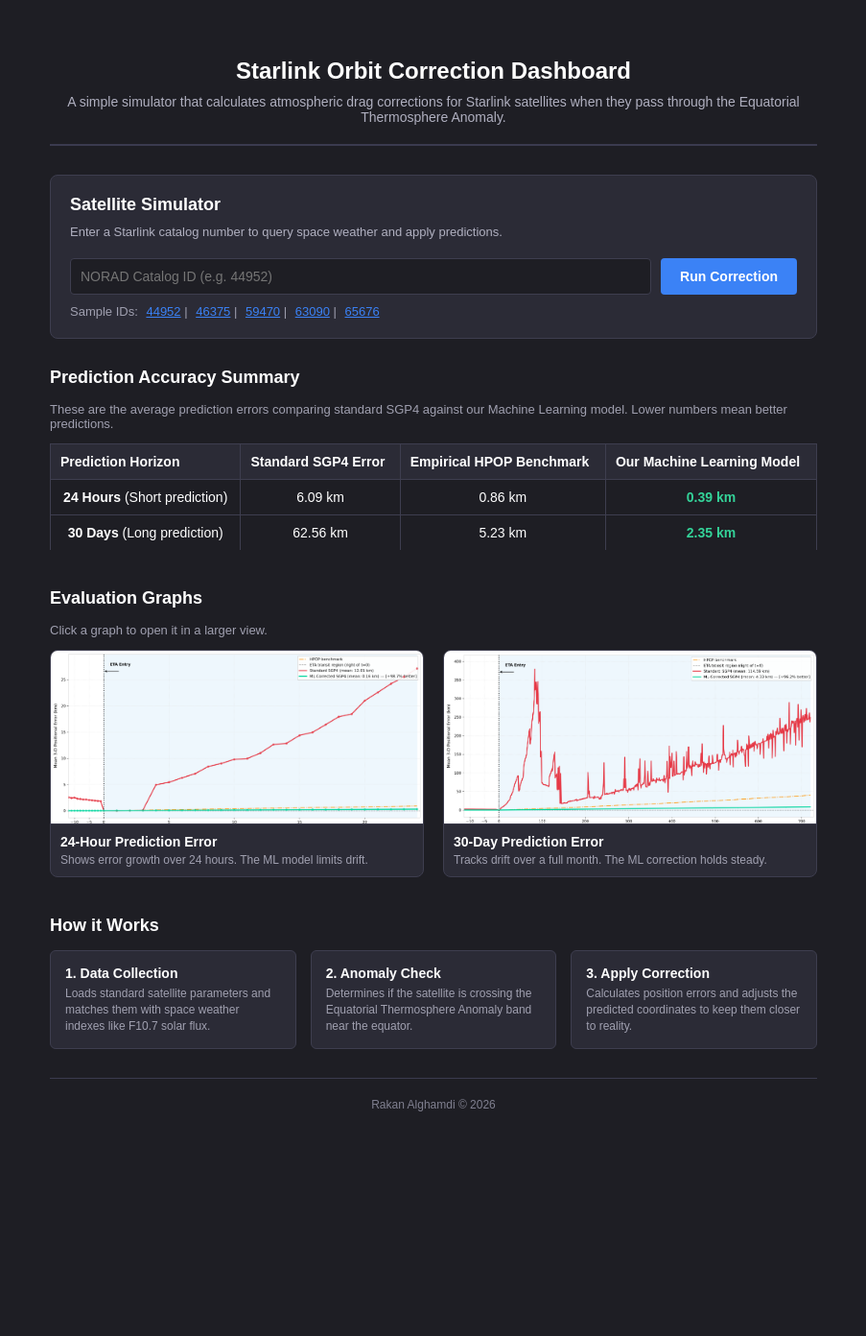
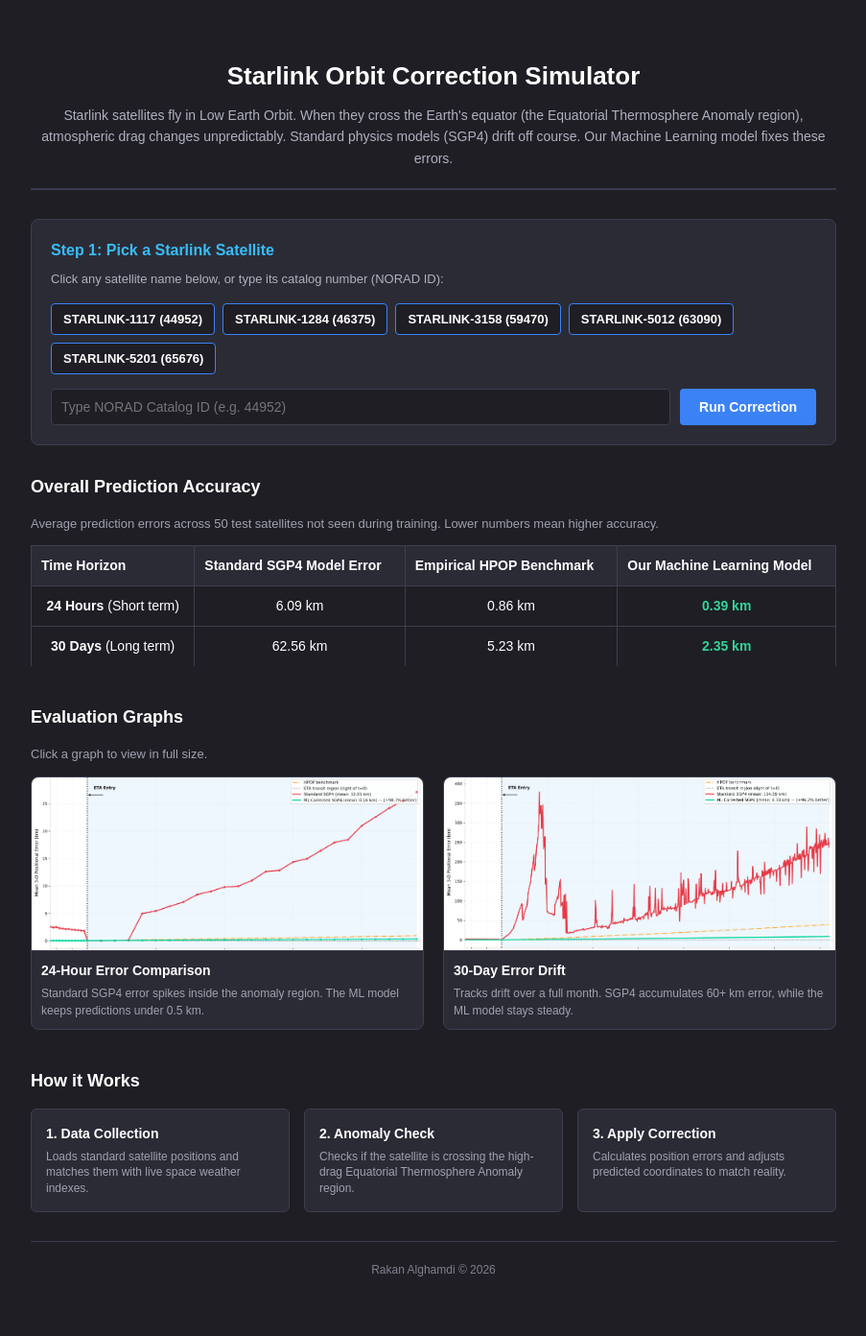
Before and after one commit to RakanCoder67/ETA_PREDICTION, a FastAPI app: page / in a window 1280 px wide. Shown: the whole page at 96% size, without its empty margins (188-1091 px from the left). Before the commit the page ends 1158 px from the top, so only its background shows below. Run offline with FastAPI, Linux system fonts and the light colour scheme.

Commit message:
Simplify prediction tool UX with 2-step layout, sample satellite buttons, and plain English summary

```diff
--- a/templates/index.html
+++ b/templates/index.html
@@ -18,10 +18,11 @@
       font-family: Arial, sans-serif;
       margin: 0;
       padding: 0;
+      line-height: 1.5;
     }
 
     .container {
-      max-width: 800px;
+      max-width: 840px;
       margin: 20px auto;
       padding: 20px;
     }
@@ -35,13 +36,14 @@
 
     header h1 {
       margin: 0 0 10px 0;
-      font-size: 24px;
+      font-size: 26px;
     }
 
     header p {
       color: #b0b0c0;
       font-size: 14px;
       margin: 0;
+      line-height: 1.6;
     }
 
     /* CARD STYLE FOR THE INPUT TOOL */
@@ -53,17 +55,43 @@
       margin-bottom: 30px;
     }
 
-    .tool-section h2 {
-      font-size: 18px;
+    .step-title {
+      font-size: 16px;
+      font-weight: bold;
       margin-top: 0;
-      margin-bottom: 10px;
+      margin-bottom: 8px;
+      color: #38bdf8;
     }
 
     .tool-section p {
       color: #b0b0c0;
       font-size: 13px;
       margin-top: 0;
-      margin-bottom: 20px;
+      margin-bottom: 15px;
+    }
+
+    /* SATELLITE PICKER BUTTONS */
+    .sat-picker {
+      display: flex;
+      flex-wrap: wrap;
+      gap: 8px;
+      margin-bottom: 15px;
+    }
+
+    .sat-btn {
+      background-color: #1e1e24;
+      color: #ffffff;
+      border: 1px solid #3b82f6;
+      border-radius: 4px;
+      padding: 8px 12px;
+      font-size: 13px;
+      cursor: pointer;
+      font-weight: bold;
+      transition: background-color 0.2s;
+    }
+
+    .sat-btn:hover {
+      background-color: #3b82f6;
     }
 
     .form-group {
@@ -86,7 +114,7 @@
       box-sizing: border-box;
     }
 
-    .btn {
+    .btn-run {
       background-color: #3b82f6;
       color: #ffffff;
       border: none;
@@ -97,26 +125,13 @@
       cursor: pointer;
     }
 
-    .btn:hover {
+    .btn-run:hover {
       background-color: #2563eb;
     }
 
-    .btn:disabled {
+    .btn-run:disabled {
       background-color: #555555;
       cursor: not-allowed;
-    }
-
-    .suggestions {
-      margin-top: 10px;
-      font-size: 13px;
-      color: #a0a0b0;
-    }
-
-    .suggest-chip {
-      color: #3b82f6;
-      cursor: pointer;
-      text-decoration: underline;
-      margin-left: 5px;
     }
 
     /* LOADER & ERRORS */
@@ -396,72 +432,83 @@
   <div class="container">
     <!-- HEADER -->
     <header>
-      <h1>Starlink Orbit Correction Dashboard</h1>
-      <p>A simple simulator that calculates atmospheric drag corrections for Starlink satellites when they pass through the Equatorial Thermosphere Anomaly.</p>
+      <h1>Starlink Orbit Correction Simulator</h1>
+      <p>Starlink satellites fly in Low Earth Orbit. When they cross the Earth's equator (the Equatorial Thermosphere Anomaly region), atmospheric drag changes unpredictably. Standard physics models (SGP4) drift off course. Our Machine Learning model fixes these errors.</p>
     </header>
 
     <!-- SIMULATOR TOOL -->
     <section class="tool-section">
-      <h2>Satellite Simulator</h2>
-      <p>Enter a Starlink catalog number to query space weather and apply predictions.</p>
+      <div class="step-title">Step 1: Pick a Starlink Satellite</div>
+      <p>Click any satellite name below, or type its catalog number (NORAD ID):</p>
+
+      <div class="sat-picker">
+        <button class="sat-btn" onclick="selectSat(44952)">STARLINK-1117 (44952)</button>
+        <button class="sat-btn" onclick="selectSat(46375)">STARLINK-1284 (46375)</button>
+        <button class="sat-btn" onclick="selectSat(59470)">STARLINK-3158 (59470)</button>
+        <button class="sat-btn" onclick="selectSat(63090)">STARLINK-5012 (63090)</button>
+        <button class="sat-btn" onclick="selectSat(65676)">STARLINK-5201 (65676)</button>
+      </div>
 
       <div class="form-group">
         <div class="input-field">
           <input
             type="number"
             id="norad-input"
-            placeholder="NORAD Catalog ID (e.g. 44952)"
+            placeholder="Type NORAD Catalog ID (e.g. 44952)"
             min="1"
             autocomplete="off"
           />
         </div>
-        <button id="predict-btn" class="btn" onclick="runPrediction()">Run Correction</button>
-      </div>
-
-      <div class="suggestions">
-        Sample IDs:
-        <span class="suggest-chip" onclick="setNorad(44952)">44952</span> |
-        <span class="suggest-chip" onclick="setNorad(46375)">46375</span> |
-        <span class="suggest-chip" onclick="setNorad(59470)">59470</span> |
-        <span class="suggest-chip" onclick="setNorad(63090)">63090</span> |
-        <span class="suggest-chip" onclick="setNorad(65676)">65676</span>
+        <button id="predict-btn" class="btn-run" onclick="runPrediction()">Run Correction</button>
       </div>
 
       <!-- Loading and Error indicators -->
       <div id="loading-spinner" class="loader">
-        <span>Running prediction calculations...</span>
+        <span>Calculating satellite trajectory adjustments...</span>
       </div>
 
       <div id="error-message" class="error-box"></div>
 
       <!-- RESULTS PANEL -->
       <div id="results-block" class="results-block">
-        <div class="results-info">
-          <div>
-            <h3 id="sat-label">—</h3>
-            <p id="sat-epoch">—</p>
+        <div class="step-title">Step 2: Satellite Correction Results</div>
+
+        <!-- Summary cards grid -->
+        <div class="summary-grid">
+          <div class="summary-card">
+            <div class="lbl">Selected Satellite</div>
+            <div class="val" id="summary-sat-name">—</div>
+            <div style="font-size: 11px; color: #808090; margin-top: 2px;" id="summary-sat-id">—</div>
           </div>
-          <span id="sat-badge" class="status-badge badge-out">—</span>
+          <div class="summary-card">
+            <div class="lbl">Equatorial Anomaly Region Status</div>
+            <span id="summary-sat-badge" class="status-badge badge-out">—</span>
+            <div style="font-size: 11px; color: #808090; margin-top: 4px;">High atmospheric drag zone near equator</div>
+          </div>
         </div>
 
         <div class="chart-box">
           <canvas id="prediction-chart"></canvas>
         </div>
 
+        <div class="chart-explanation">
+          <strong>What this chart shows:</strong> The blue line shows how many kilometers our Machine Learning model adjusted the satellite's position to keep it accurate over time. Higher numbers mean standard physics formulas drifted off course and our model corrected them.
+        </div>
+
         <!-- Toggle raw coordinates -->
         <button id="toggle-table-btn" class="toggle-btn" onclick="toggleDetails()">
-          Show Raw Coordinates
+          View Exact Coordinates & Data Table
         </button>
 
         <div id="table-wrap" class="table-container">
           <table>
             <thead>
               <tr>
-                <th>Horizon</th>
-                <th>Target Time (UTC)</th>
-                <th>Latitude / Longitude</th>
+                <th>Time Horizon</th>
+                <th>Target Date & Time (UTC)</th>
+                <th>Location (Latitude / Longitude)</th>
                 <th>Altitude (km)</th>
-                <th>Correction (km)</th>
+                <th>Position Fixed by ML (km)</th>
               </tr>
             </thead>
             <tbody id="trajectory-table-body"></tbody>
@@ -472,29 +519,29 @@
 
     <!-- ACCURACY NUMBERS -->
     <section class="compare-section">
-      <h2>Prediction Accuracy Summary</h2>
+      <h2>Overall Prediction Accuracy</h2>
       <p style="font-size: 13px; color: #a0a0b0; margin-top: 0;">
-        These are the average prediction errors comparing standard SGP4 against our Machine Learning model. Lower numbers mean better predictions.
+        Average prediction errors across 50 test satellites not seen during training. Lower numbers mean higher accuracy.
       </p>
 
       <table class="compare-table">
         <thead>
           <tr>
-            <th>Prediction Horizon</th>
-            <th>Standard SGP4 Error</th>
+            <th>Time Horizon</th>
+            <th>Standard SGP4 Model Error</th>
             <th>Empirical HPOP Benchmark</th>
             <th>Our Machine Learning Model</th>
           </tr>
         </thead>
         <tbody>
           <tr>
-            <td><strong>24 Hours</strong> (Short prediction)</td>
+            <td><strong>24 Hours</strong> (Short term)</td>
             <td>6.09 km</td>
             <td>0.86 km</td>
             <td class="best">0.39 km</td>
           </tr>
           <tr>
-            <td><strong>30 Days</strong> (Long prediction)</td>
+            <td><strong>30 Days</strong> (Long term)</td>
             <td>62.56 km</td>
             <td>5.23 km</td>
             <td class="best">2.35 km</td>
@@ -507,23 +554,23 @@
     <section class="graphs-section">
       <h2>Evaluation Graphs</h2>
       <p style="font-size: 13px; color: #a0a0b0; margin-top: 0;">
-        Click a graph to open it in a larger view.
+        Click a graph to view in full size.
       </p>
 
       <div class="graphs-grid">
         <div class="graph-card" onclick="openLightbox('/images/comparison_24h.png')">
           <img src="/images/comparison_24h.png" alt="24h comparison graph" loading="lazy" />
           <div class="graph-info">
-            <div class="graph-title">24-Hour Prediction Error</div>
-            <div class="graph-desc">Shows error growth over 24 hours. The ML model limits drift.</div>
+            <div class="graph-title">24-Hour Error Comparison</div>
+            <div class="graph-desc">Standard SGP4 error spikes inside the anomaly region. The ML model keeps predictions under 0.5 km.</div>
           </div>
         </div>
 
         <div class="graph-card" onclick="openLightbox('/images/comparison_30d.png')">
           <img src="/images/comparison_30d.png" alt="30d comparison graph" loading="lazy" />
           <div class="graph-info">
-            <div class="graph-title">30-Day Prediction Error</div>
-            <div class="graph-desc">Tracks drift over a full month. The ML correction holds steady.</div>
+            <div class="graph-title">30-Day Error Drift</div>
+            <div class="graph-desc">Tracks drift over a full month. SGP4 accumulates 60+ km error, while the ML model stays steady.</div>
           </div>
         </div>
       </div>
@@ -535,15 +582,15 @@
       <div class="info-grid">
         <div class="info-card">
           <div class="info-title">1. Data Collection</div>
-          <div class="info-desc">Loads standard satellite parameters and matches them with space weather indexes like F10.7 solar flux.</div>
+          <div class="info-desc">Loads standard satellite positions and matches them with live space weather indexes.</div>
         </div>
         <div class="info-card">
           <div class="info-title">2. Anomaly Check</div>
-          <div class="info-desc">Determines if the satellite is crossing the Equatorial Thermosphere Anomaly band near the equator.</div>
+          <div class="info-desc">Checks if the satellite is crossing the high-drag Equatorial Thermosphere Anomaly region.</div>
         </div>
         <div class="info-card">
           <div class="info-title">3. Apply Correction</div>
-          <div class="info-desc">Calculates position errors and adjusts the predicted coordinates to keep them closer to reality.</div>
+          <div class="info-desc">Calculates position errors and adjusts predicted coordinates to match reality.</div>
         </div>
       </div>
     </section>
@@ -565,9 +612,9 @@
        ========================================================================== */
     let predictionsChart = null;
 
-    function setNorad(id) {
+    function selectSat(id) {
       document.getElementById('norad-input').value = id;
-      document.getElementById('norad-input').focus();
+      runPrediction();
     }
 
     document.getElementById('norad-input').addEventListener('keydown', function(e) {
@@ -580,7 +627,7 @@
 
       const noradId = parseInt(inputVal);
       if (isNaN(noradId) || noradId < 1) {
-        displayError('Invalid NORAD ID.');
+        displayError('Please enter a valid satellite ID number.');
         return;
       }
 
@@ -618,18 +665,18 @@
     }
 
     function populateResults(data) {
-      // Summary text
-      document.getElementById('sat-label').textContent = data.satellite_name;
-      document.getElementById('sat-epoch').textContent = `NORAD: ${data.norad_id} | Starting: ${data.tle_epoch.replace('T', ' ').replace('Z', ' UTC')}`;
+      // Summary cards
+      document.getElementById('summary-sat-name').textContent = data.satellite_name;
+      document.getElementById('summary-sat-id').textContent = `NORAD Catalog ID: ${data.norad_id} | Epoch: ${data.tle_epoch.replace('T', ' ').replace('Z', ' UTC')}`;
 
       // Anomaly indicator badge
-      const badge = document.getElementById('sat-badge');
+      const badge = document.getElementById('summary-sat-badge');
       if (data.in_eta_now) {
         badge.className = 'status-badge badge-in';
-        badge.textContent = 'Inside Anomaly';
+        badge.textContent = 'Inside Equatorial Anomaly Region';
       } else {
         badge.className = 'status-badge badge-out';
-        badge.textContent = 'Outside Anomaly';
+        badge.textContent = 'Outside Anomaly Region';
       }
 
       // Chart mapping
@@ -647,7 +694,7 @@
         data: {
           labels: chartLabels,
           datasets: [{
-            label: 'Correction (km)',
+            label: 'Position Error Fixed (km)',
             data: chartData,
             borderColor: '#3b82f6',
             backgroundColor: 'rgba(59, 130, 246, 0.1)',
@@ -683,14 +730,14 @@
       const tbody = document.getElementById('trajectory-table-body');
       tbody.innerHTML = '';
       data.trajectory.forEach(pt => {
-        const horizonStr = pt.offset_hours < 168 ? `+${pt.offset_hours}h` : `+${Math.round(pt.offset_hours/24)}d`;
+        const horizonStr = pt.offset_hours < 168 ? `+${pt.offset_hours} Hours` : `+${Math.round(pt.offset_hours/24)} Days`;
         tbody.innerHTML += `
           <tr>
-            <td>${horizonStr}</td>
+            <td><strong>${horizonStr}</strong></td>
             <td>${pt.epoch_utc.replace('T', ' ').replace('Z', '')}</td>
             <td>${pt.lat.toFixed(2)}° / ${pt.lon.toFixed(2)}°</td>
-            <td>${pt.alt.toFixed(1)}</td>
-            <td class="corr-column">${pt.correction_km.toFixed(4)}</td>
+            <td>${pt.alt.toFixed(1)} km</td>
+            <td style="color: #34d399; font-weight: bold;">${pt.correction_km.toFixed(4)} km</td>
           </tr>
         `;
       });
@@ -698,7 +745,7 @@
       // Reset collapsible details state
       const tableWrap = document.getElementById('table-wrap');
       tableWrap.style.display = 'none';
-      document.getElementById('toggle-table-btn').textContent = 'Show Raw Coordinates';
+      document.getElementById('toggle-table-btn').textContent = 'View Exact Coordinates & Data Table';
 
       document.getElementById('results-block').style.display = 'block';
     }
@@ -708,10 +755,10 @@
       const btn = document.getElementById('toggle-table-btn');
       if (tableWrap.style.display === 'none' || tableWrap.style.display === '') {
         tableWrap.style.display = 'block';
-        btn.textContent = 'Hide Raw Coordinates';
+        btn.textContent = 'Hide Exact Coordinates & Data Table';
       } else {
         tableWrap.style.display = 'none';
-        btn.textContent = 'Show Raw Coordinates';
+        btn.textContent = 'View Exact Coordinates & Data Table';
       }
     }
 
```
Also changed, not shown: other parts of templates/index.html (+33 -12 lines).
